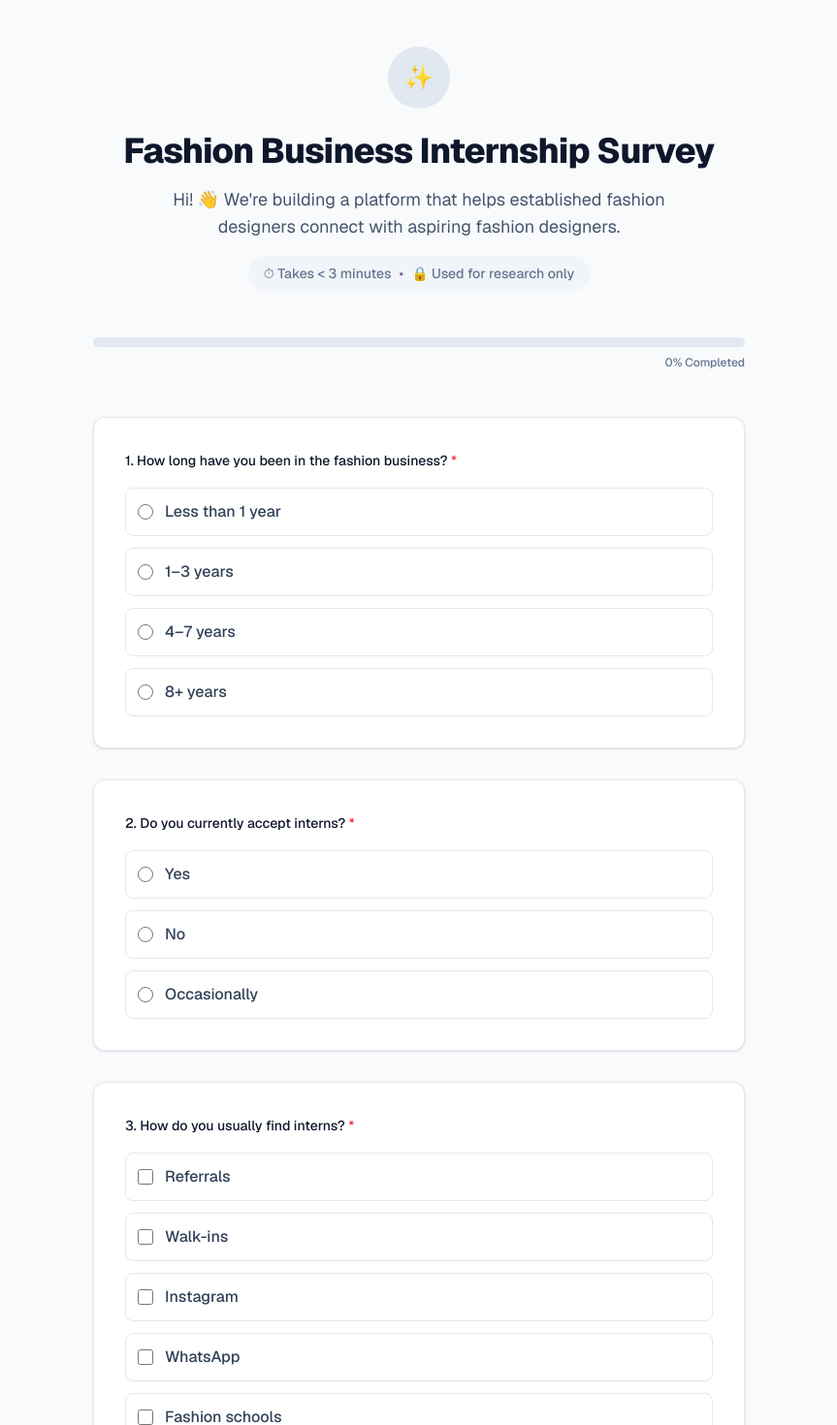
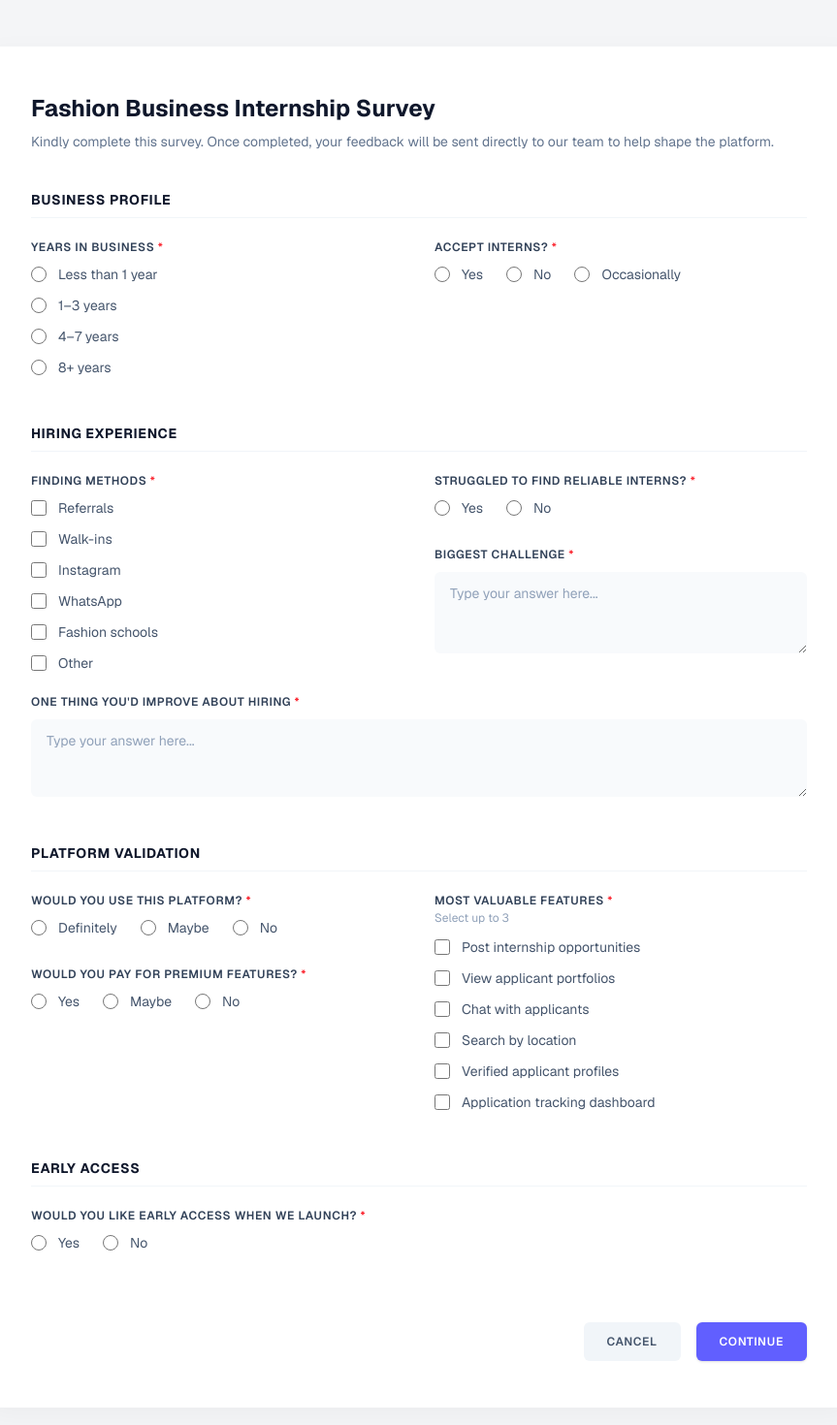
Before and after one commit to Priest98/form, a Next.js app: page / in a window 1280 px wide. Shown: the top 1470 px of the page at 97% size, without its empty margins (208-1071 px from the left). Built offline with nearby package versions, Linux system fonts and the light colour scheme.

Commit message:
Update form UI to new design

```diff
--- a/src/app/page.tsx
+++ b/src/app/page.tsx
@@ -70,163 +70,166 @@ export default function SurveyForm() {
     }
   };
 
-  // Calculate progress
-  const requiredFields = [
-    formData.yearsInBusiness, formData.acceptsInterns, formData.findingMethods.length > 0,
-    formData.biggestChallenge, formData.struggledReliability, formData.wouldUsePlatform,
-    formData.valuableFeatures.length > 0, formData.wouldPay, formData.improvement, formData.wantsEarlyAccess
-  ];
-  const progress = Math.round((requiredFields.filter(Boolean).length / requiredFields.length) * 100);
+  return (
+    <div className="min-h-screen bg-[#f4f5f7] py-12 px-4 sm:px-6 lg:px-8 font-sans">
+      <div className="max-w-4xl mx-auto space-y-6">
+        <Card className="p-8 md:p-12 shadow-[0_8px_30px_rgb(0,0,0,0.04)]">
+          <div className="mb-10">
+            <h1 className="text-2xl font-bold text-slate-900 mb-2">Fashion Business Internship Survey</h1>
+            <p className="text-sm text-slate-500">
+              Kindly complete this survey. Once completed, your feedback will be sent directly to our team to help shape the platform.
+            </p>
+          </div>
 
-  return (
-    <div className="min-h-screen bg-slate-50 py-12 px-4 sm:px-6 lg:px-8 font-sans">
-      <div className="max-w-2xl mx-auto space-y-8">
+          <form onSubmit={handleSubmit} className="space-y-12">
 
-        {/* Header */}
-        <div className="text-center space-y-4">
-          <div className="mx-auto w-16 h-16 bg-slate-200 rounded-full flex items-center justify-center mb-6">
-             <span className="text-2xl">✨</span>
-          </div>
-          <h1 className="text-4xl font-extrabold text-slate-900 tracking-tight">Fashion Business Internship Survey</h1>
-          <p className="text-lg text-slate-600 max-w-xl mx-auto">
-            Hi! 👋 We&apos;re building a platform that helps established fashion designers connect with aspiring fashion designers.
-          </p>
-          <div className="flex justify-center items-center gap-2 text-sm text-slate-500 font-medium bg-slate-100 py-2 px-4 rounded-full w-fit mx-auto">
-             <span>⏱ Takes &lt; 3 minutes</span>
-             <span>•</span>
-             <span>🔒 Used for research only</span>
+            {/* Section 1 */}
+            <div className="space-y-6">
+              <h2 className="text-sm font-bold text-slate-900 border-b border-slate-100 pb-2 uppercase tracking-wider">Business Profile</h2>
+
+              <div className="grid grid-cols-1 md:grid-cols-2 gap-8">
+                <div>
+                  <Label className="mb-3 block">Years in Business <span className="text-red-500">*</span></Label>
+                  <div className="space-y-3 mt-3">
+                    {["Less than 1 year", "1–3 years", "4–7 years", "8+ years"].map(opt => (
+                      <label key={opt} className="flex items-center space-x-3 cursor-pointer group">
+                        <input type="radio" required name="years" value={opt} checked={formData.yearsInBusiness === opt} onChange={(e) => updateField("yearsInBusiness", e.target.value)} className="w-4 h-4 text-indigo-600 focus:ring-indigo-500 border-slate-300" />
+                        <span className="text-sm text-slate-600">{opt}</span>
+                      </label>
+                    ))}
                   </div>
                 </div>
 
-        {/* Progress Bar */}
-        <div className="sticky top-0 z-10 bg-slate-50 py-4">
-          <div className="w-full bg-slate-200 rounded-full h-2.5 overflow-hidden">
-            <div className="bg-slate-900 h-2.5 rounded-full transition-all duration-500 ease-out" style={{ width: `${progress}%` }}></div>
-          </div>
-          <p className="text-right text-xs text-slate-500 mt-2 font-medium">{progress}% Completed</p>
-        </div>
-
-        {/* Form */}
-        <form onSubmit={handleSubmit} className="space-y-8">
-
-          <Card className="p-6 md:p-8 space-y-4 shadow-sm border-slate-200">
-            <Label className="text-lg text-slate-900">1. How long have you been in the fashion business? <span className="text-red-500">*</span></Label>
-            <div className="space-y-3 mt-4">
-              {["Less than 1 year", "1–3 years", "4–7 years", "8+ years"].map(opt => (
-                <label key={opt} className="flex items-center space-x-3 cursor-pointer group p-3 rounded-lg border border-slate-200 hover:bg-slate-50 transition-colors">
-                  <input type="radio" required name="years" value={opt} checked={formData.yearsInBusiness === opt} onChange={(e) => updateField("yearsInBusiness", e.target.value)} className="w-4 h-4 text-slate-900 focus:ring-slate-900" />
-                  <span className="text-slate-700 font-medium">{opt}</span>
+                <div>
+                  <Label className="mb-3 block">Accept Interns? <span className="text-red-500">*</span></Label>
+                  <div className="flex gap-6 mt-3">
+                    {["Yes", "No", "Occasionally"].map(opt => (
+                      <label key={opt} className="flex items-center space-x-3 cursor-pointer group">
+                        <input type="radio" required name="accepts" value={opt} checked={formData.acceptsInterns === opt} onChange={(e) => updateField("acceptsInterns", e.target.value)} className="w-4 h-4 text-indigo-600 focus:ring-indigo-500 border-slate-300" />
+                        <span className="text-sm text-slate-600">{opt}</span>
                       </label>
                     ))}
                   </div>
-          </Card>
+                </div>
+              </div>
+            </div>
 
-          <Card className="p-6 md:p-8 space-y-4 shadow-sm border-slate-200">
-            <Label className="text-lg text-slate-900">2. Do you currently accept interns? <span className="text-red-500">*</span></Label>
-            <div className="space-y-3 mt-4">
-              {["Yes", "No", "Occasionally"].map(opt => (
-                <label key={opt} className="flex items-center space-x-3 cursor-pointer group p-3 rounded-lg border border-slate-200 hover:bg-slate-50 transition-colors">
-                  <input type="radio" required name="accepts" value={opt} checked={formData.acceptsInterns === opt} onChange={(e) => updateField("acceptsInterns", e.target.value)} className="w-4 h-4 text-slate-900 focus:ring-slate-900" />
-                  <span className="text-slate-700 font-medium">{opt}</span>
-                </label>
-              ))}
-            </div>
-          </Card>
+            {/* Section 2 */}
+            <div className="space-y-6">
+              <h2 className="text-sm font-bold text-slate-900 border-b border-slate-100 pb-2 uppercase tracking-wider">Hiring Experience</h2>
 
-          <Card className="p-6 md:p-8 space-y-4 shadow-sm border-slate-200">
-            <Label className="text-lg text-slate-900">3. How do you usually find interns? <span className="text-red-500">*</span></Label>
-            <div className="space-y-3 mt-4">
+              <div className="grid grid-cols-1 md:grid-cols-2 gap-8">
+                <div>
+                  <Label className="mb-3 block">Finding Methods <span className="text-red-500">*</span></Label>
+                  <div className="space-y-3 mt-3">
                     {["Referrals", "Walk-ins", "Instagram", "WhatsApp", "Fashion schools", "Other"].map(opt => (
                       <div key={opt}>
-                  <label className="flex items-center space-x-3 cursor-pointer group p-3 rounded-lg border border-slate-200 hover:bg-slate-50 transition-colors">
-                    <input type="checkbox" checked={formData.findingMethods.includes(opt)} onChange={() => handleCheckbox("findingMethods", opt)} className="w-4 h-4 text-slate-900 rounded focus:ring-slate-900" />
-                    <span className="text-slate-700 font-medium">{opt}</span>
+                        <label className="flex items-center space-x-3 cursor-pointer group">
+                          <input type="checkbox" checked={formData.findingMethods.includes(opt)} onChange={() => handleCheckbox("findingMethods", opt)} className="w-4 h-4 text-indigo-600 rounded focus:ring-indigo-500 border-slate-300" />
+                          <span className="text-sm text-slate-600">{opt}</span>
                         </label>
                         {opt === "Other" && formData.findingMethods.includes("Other") && (
-                    <Input className="mt-3" placeholder="Please specify..." value={formData.findingMethodsOther} onChange={(e: any) => updateField("findingMethodsOther", e.target.value)} required />
+                          <Input className="mt-2" placeholder="Please specify..." value={formData.findingMethodsOther} onChange={(e: any) => updateField("findingMethodsOther", e.target.value)} required />
                         )}
                       </div>
                     ))}
                   </div>
-          </Card>
+                </div>
 
-          <Card className="p-6 md:p-8 space-y-4 shadow-sm border-slate-200">
-            <Label className="text-lg text-slate-900">4. What is your biggest challenge when looking for interns? <span className="text-red-500">*</span></Label>
-            <Textarea required className="mt-4" rows={4} placeholder="Type your answer here..." value={formData.biggestChallenge} onChange={(e: any) => updateField("biggestChallenge", e.target.value)} />
-          </Card>
-
-          <Card className="p-6 md:p-8 space-y-4 shadow-sm border-slate-200">
-            <Label className="text-lg text-slate-900">5. Have you ever struggled to find reliable interns? <span className="text-red-500">*</span></Label>
-            <div className="space-y-3 mt-4">
+                <div className="space-y-8">
+                  <div>
+                    <Label className="mb-3 block">Struggled to find reliable interns? <span className="text-red-500">*</span></Label>
+                    <div className="flex gap-6 mt-3">
                       {["Yes", "No"].map(opt => (
-                <label key={opt} className="flex items-center space-x-3 cursor-pointer group p-3 rounded-lg border border-slate-200 hover:bg-slate-50 transition-colors">
-                  <input type="radio" required name="struggled" value={opt} checked={formData.struggledReliability === opt} onChange={(e) => updateField("struggledReliability", e.target.value)} className="w-4 h-4 text-slate-900 focus:ring-slate-900" />
-                  <span className="text-slate-700 font-medium">{opt}</span>
+                        <label key={opt} className="flex items-center space-x-3 cursor-pointer group">
+                          <input type="radio" required name="struggled" value={opt} checked={formData.struggledReliability === opt} onChange={(e) => updateField("struggledReliability", e.target.value)} className="w-4 h-4 text-indigo-600 focus:ring-indigo-500 border-slate-300" />
+                          <span className="text-sm text-slate-600">{opt}</span>
                         </label>
                       ))}
                     </div>
-          </Card>
+                  </div>
 
-          <Card className="p-6 md:p-8 space-y-4 shadow-sm border-slate-200">
-            <Label className="text-lg text-slate-900 leading-snug">6. If there was a platform where verified fashion businesses could post internship opportunities and aspiring fashion designers could apply, would you use it? <span className="text-red-500">*</span></Label>
-            <div className="space-y-3 mt-4">
+                  <div>
+                    <Label className="mb-3 block">Biggest Challenge <span className="text-red-500">*</span></Label>
+                    <Textarea required rows={3} placeholder="Type your answer here..." value={formData.biggestChallenge} onChange={(e: any) => updateField("biggestChallenge", e.target.value)} />
+                  </div>
+                </div>
+              </div>
+
+              <div>
+                <Label className="mb-3 block">One thing you'd improve about hiring <span className="text-red-500">*</span></Label>
+                <Textarea required rows={2} placeholder="Type your answer here..." value={formData.improvement} onChange={(e: any) => updateField("improvement", e.target.value)} />
+              </div>
+            </div>
+
+            {/* Section 3 */}
+            <div className="space-y-6">
+              <h2 className="text-sm font-bold text-slate-900 border-b border-slate-100 pb-2 uppercase tracking-wider">Platform Validation</h2>
+
+              <div className="grid grid-cols-1 md:grid-cols-2 gap-8">
+                <div className="space-y-8">
+                  <div>
+                    <Label className="mb-3 block">Would you use this platform? <span className="text-red-500">*</span></Label>
+                    <div className="flex gap-6 mt-3">
                       {["Definitely", "Maybe", "No"].map(opt => (
-                <label key={opt} className="flex items-center space-x-3 cursor-pointer group p-3 rounded-lg border border-slate-200 hover:bg-slate-50 transition-colors">
-                  <input type="radio" required name="use_platform" value={opt} checked={formData.wouldUsePlatform === opt} onChange={(e) => updateField("wouldUsePlatform", e.target.value)} className="w-4 h-4 text-slate-900 focus:ring-slate-900" />
-                  <span className="text-slate-700 font-medium">{opt}</span>
+                        <label key={opt} className="flex items-center space-x-3 cursor-pointer group">
+                          <input type="radio" required name="use_platform" value={opt} checked={formData.wouldUsePlatform === opt} onChange={(e) => updateField("wouldUsePlatform", e.target.value)} className="w-4 h-4 text-indigo-600 focus:ring-indigo-500 border-slate-300" />
+                          <span className="text-sm text-slate-600">{opt}</span>
                         </label>
                       ))}
                     </div>
-          </Card>
+                  </div>
 
-          <Card className="p-6 md:p-8 space-y-4 shadow-sm border-slate-200">
-            <Label className="text-lg text-slate-900">7. Which features would be most valuable to you? (Select up to 3) <span className="text-red-500">*</span></Label>
-            <p className="text-sm text-slate-500 font-medium">Selected: {formData.valuableFeatures.length}/3</p>
-            <div className="space-y-3 mt-4">
+                  <div>
+                    <Label className="mb-3 block">Would you pay for premium features? <span className="text-red-500">*</span></Label>
+                    <div className="flex gap-6 mt-3">
+                      {["Yes", "Maybe", "No"].map(opt => (
+                        <label key={opt} className="flex items-center space-x-3 cursor-pointer group">
+                          <input type="radio" required name="pay" value={opt} checked={formData.wouldPay === opt} onChange={(e) => updateField("wouldPay", e.target.value)} className="w-4 h-4 text-indigo-600 focus:ring-indigo-500 border-slate-300" />
+                          <span className="text-sm text-slate-600">{opt}</span>
+                        </label>
+                      ))}
+                    </div>
+                  </div>
+                </div>
+
+                <div>
+                  <Label className="mb-1 block">Most Valuable Features <span className="text-red-500">*</span></Label>
+                  <p className="text-xs text-slate-400 mb-3">Select up to 3</p>
+                  <div className="space-y-3">
                     {["Post internship opportunities", "View applicant portfolios", "Chat with applicants", "Search by location", "Verified applicant profiles", "Application tracking dashboard"].map(opt => {
                       const isSelected = formData.valuableFeatures.includes(opt);
                       const disabled = !isSelected && formData.valuableFeatures.length >= 3;
                       return (
-                  <label key={opt} className={`flex items-center space-x-3 p-3 rounded-lg border transition-colors ${disabled ? 'opacity-50 cursor-not-allowed border-slate-100 bg-slate-50' : 'cursor-pointer hover:bg-slate-50 border-slate-200'}`}>
-                    <input type="checkbox" disabled={disabled} checked={isSelected} onChange={() => handleCheckbox("valuableFeatures", opt, 3)} className="w-4 h-4 text-slate-900 rounded focus:ring-slate-900" />
-                    <span className="text-slate-700 font-medium">{opt}</span>
+                        <label key={opt} className={`flex items-center space-x-3 cursor-pointer group ${disabled ? 'opacity-50' : ''}`}>
+                          <input type="checkbox" disabled={disabled} checked={isSelected} onChange={() => handleCheckbox("valuableFeatures", opt, 3)} className="w-4 h-4 text-indigo-600 rounded focus:ring-indigo-500 border-slate-300" />
+                          <span className="text-sm text-slate-600">{opt}</span>
                         </label>
                       )
                     })}
                   </div>
-          </Card>
+                </div>
+              </div>
+            </div>
 
-          <Card className="p-6 md:p-8 space-y-4 shadow-sm border-slate-200">
-            <Label className="text-lg text-slate-900 leading-snug">8. Would you pay for premium features if the platform consistently helped you find quality interns? <span className="text-red-500">*</span></Label>
-            <div className="space-y-3 mt-4">
-              {["Yes", "Maybe", "No"].map(opt => (
-                <label key={opt} className="flex items-center space-x-3 cursor-pointer group p-3 rounded-lg border border-slate-200 hover:bg-slate-50 transition-colors">
-                  <input type="radio" required name="pay" value={opt} checked={formData.wouldPay === opt} onChange={(e) => updateField("wouldPay", e.target.value)} className="w-4 h-4 text-slate-900 focus:ring-slate-900" />
-                  <span className="text-slate-700 font-medium">{opt}</span>
+            {/* Section 4 */}
+            <div className="space-y-6">
+              <h2 className="text-sm font-bold text-slate-900 border-b border-slate-100 pb-2 uppercase tracking-wider">Early Access</h2>
+
+              <div>
+                <Label className="mb-3 block">Would you like early access when we launch? <span className="text-red-500">*</span></Label>
+                <div className="flex gap-6 mt-3">
+                  {["Yes", "No"].map(opt => (
+                    <label key={opt} className="flex items-center space-x-3 cursor-pointer group">
+                      <input type="radio" required name="early" value={opt} checked={formData.wantsEarlyAccess === opt} onChange={(e) => updateField("wantsEarlyAccess", e.target.value)} className="w-4 h-4 text-indigo-600 focus:ring-indigo-500 border-slate-300" />
+                      <span className="text-sm text-slate-600">{opt}</span>
                     </label>
                   ))}
                 </div>
-          </Card>
-
-          <Card className="p-6 md:p-8 space-y-4 shadow-sm border-slate-200">
-            <Label className="text-lg text-slate-900">9. If you could improve one thing about hiring interns, what would it be? <span className="text-red-500">*</span></Label>
-            <Textarea required className="mt-4" rows={4} placeholder="Type your answer here..." value={formData.improvement} onChange={(e: any) => updateField("improvement", e.target.value)} />
-          </Card>
-
-          <Card className="p-6 md:p-8 space-y-4 shadow-sm border-slate-200 transition-all">
-            <Label className="text-lg text-slate-900">10. Would you like early access when we launch? <span className="text-red-500">*</span></Label>
-            <div className="space-y-3 mt-4">
-              {["Yes", "No"].map(opt => (
-                <label key={opt} className="flex items-center space-x-3 cursor-pointer group p-3 rounded-lg border border-slate-200 hover:bg-slate-50 transition-colors">
-                  <input type="radio" required name="early" value={opt} checked={formData.wantsEarlyAccess === opt} onChange={(e) => updateField("wantsEarlyAccess", e.target.value)} className="w-4 h-4 text-slate-900 focus:ring-slate-900" />
-                  <span className="text-slate-700 font-medium">{opt}</span>
-                </label>
-              ))}
               </div>
 
               {formData.wantsEarlyAccess === "Yes" && (
-              <div className="pt-6 mt-6 border-t border-slate-100 space-y-4 animate-in fade-in slide-in-from-top-4 duration-300">
-                <p className="text-sm text-slate-500 font-medium mb-4">Awesome! Please leave your details below so we can contact you.</p>
+                <div className="grid grid-cols-1 md:grid-cols-3 gap-6 pt-4 animate-in fade-in slide-in-from-top-4 duration-300">
                   <div>
                     <Label className="mb-2 block">Name</Label>
                     <Input placeholder="Jane Doe" required value={formData.name} onChange={(e: any) => updateField("name", e.target.value)} />
@@ -241,19 +244,25 @@ export default function SurveyForm() {
                   </div>
                 </div>
               )}
-          </Card>
+            </div>
 
             {error && (
-            <div className="p-4 bg-red-50 text-red-600 rounded-lg text-sm font-medium border border-red-200 text-center">
+              <div className="p-4 bg-red-50 text-red-600 rounded-lg text-sm font-medium text-center">
                 {error}
               </div>
             )}
 
-          <Button type="submit" disabled={isSubmitting} className="w-full h-14 text-lg font-bold shadow-md hover:shadow-lg transition-all rounded-xl">
-            {isSubmitting ? "Submitting..." : "Submit Survey"}
+            <div className="pt-6 flex justify-end gap-4 items-center mt-12">
+              <Button type="button" variant="secondary" onClick={() => window.location.reload()} disabled={isSubmitting}>
+                Cancel
               </Button>
+              <Button type="submit" disabled={isSubmitting}>
+                {isSubmitting ? "Submitting..." : "Continue"}
+              </Button>
+            </div>
 
           </form>
+        </Card>
       </div>
     </div>
   );
--- a/src/components/ui/mock-shadcn.tsx
+++ b/src/components/ui/mock-shadcn.tsx
@@ -1,31 +1,32 @@
 import React from "react";
 
 export const Card = ({ children, className = "" }: any) => (
-  <div className={`bg-white rounded-xl border border-slate-200 shadow-sm overflow-hidden ${className}`}>
+  <div className={`bg-white rounded-xl shadow-[0_8px_30px_rgb(0,0,0,0.04)] overflow-hidden ${className}`}>
     {children}
   </div>
 );
 
 export const Button = ({ children, className = "", variant = "primary", ...props }: any) => {
-  const baseStyle = "inline-flex items-center justify-center rounded-md text-sm font-medium transition-colors focus-visible:outline-none focus-visible:ring-2 focus-visible:ring-slate-400 disabled:opacity-50 disabled:pointer-events-none ring-offset-white h-10 py-2 px-4";
+  const baseStyle = "inline-flex items-center justify-center rounded-md text-sm font-semibold transition-all focus-visible:outline-none focus-visible:ring-2 focus-visible:ring-indigo-400 disabled:opacity-50 disabled:pointer-events-none ring-offset-white h-10 py-2 px-6 uppercase tracking-wider text-xs";
   const variants: any = {
-    primary: "bg-slate-900 text-white hover:bg-slate-800",
-    outline: "border border-slate-200 hover:bg-slate-100",
+    primary: "bg-indigo-500 text-white hover:bg-indigo-600 shadow-sm",
+    outline: "border border-slate-200 hover:bg-slate-50",
+    secondary: "bg-slate-100 text-slate-600 hover:bg-slate-200",
     ghost: "hover:bg-slate-100 hover:text-slate-900"
   };
   return <button className={`${baseStyle} ${variants[variant]} ${className}`} {...props}>{children}</button>;
 };
 
 export const Input = ({ className = "", ...props }: any) => (
-  <input className={`flex h-10 w-full rounded-md border border-slate-300 bg-transparent px-3 py-2 text-sm placeholder:text-slate-400 focus:outline-none focus:ring-2 focus:ring-slate-400 focus:border-transparent disabled:cursor-not-allowed disabled:opacity-50 ${className}`} {...props} />
+  <input className={`flex h-10 w-full rounded-md border-transparent bg-slate-50 px-4 py-2 text-sm text-slate-800 placeholder:text-slate-400 focus:outline-none focus:bg-white focus:ring-1 focus:ring-indigo-500 focus:border-indigo-500 disabled:cursor-not-allowed disabled:opacity-50 transition-all ${className}`} {...props} />
 );
 
 export const Textarea = ({ className = "", ...props }: any) => (
-  <textarea className={`flex min-h-[80px] w-full rounded-md border border-slate-300 bg-transparent px-3 py-2 text-sm placeholder:text-slate-400 focus:outline-none focus:ring-2 focus:ring-slate-400 focus:border-transparent disabled:cursor-not-allowed disabled:opacity-50 ${className}`} {...props} />
+  <textarea className={`flex min-h-[80px] w-full rounded-md border-transparent bg-slate-50 px-4 py-3 text-sm text-slate-800 placeholder:text-slate-400 focus:outline-none focus:bg-white focus:ring-1 focus:ring-indigo-500 focus:border-indigo-500 disabled:cursor-not-allowed disabled:opacity-50 transition-all ${className}`} {...props} />
 );
 
 export const Label = ({ children, className = "", ...props }: any) => (
-  <label className={`text-sm font-medium leading-none peer-disabled:cursor-not-allowed peer-disabled:opacity-70 text-slate-700 ${className}`} {...props}>
+  <label className={`text-xs font-semibold uppercase tracking-wider text-slate-700 leading-none peer-disabled:cursor-not-allowed peer-disabled:opacity-70 ${className}`} {...props}>
     {children}
   </label>
 );
```
Lines whose indentation alone changed are shown as unchanged.
